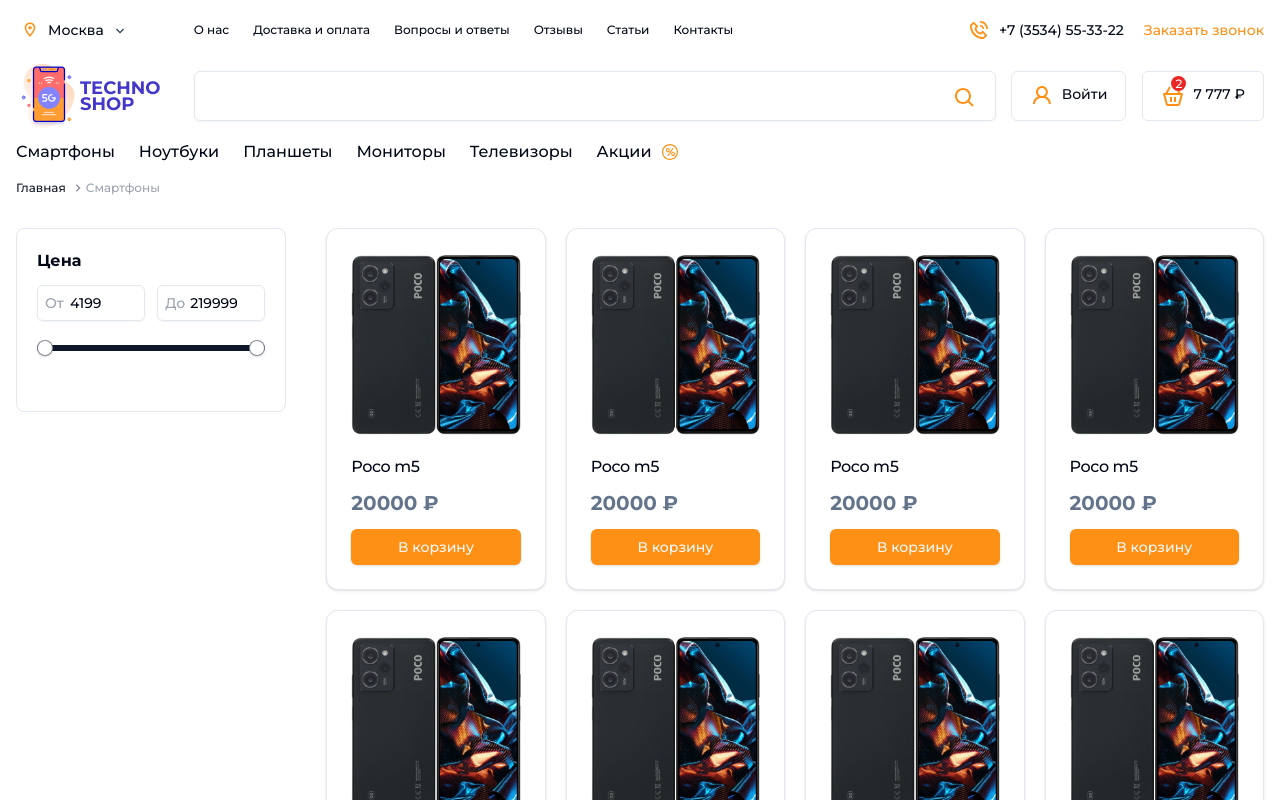
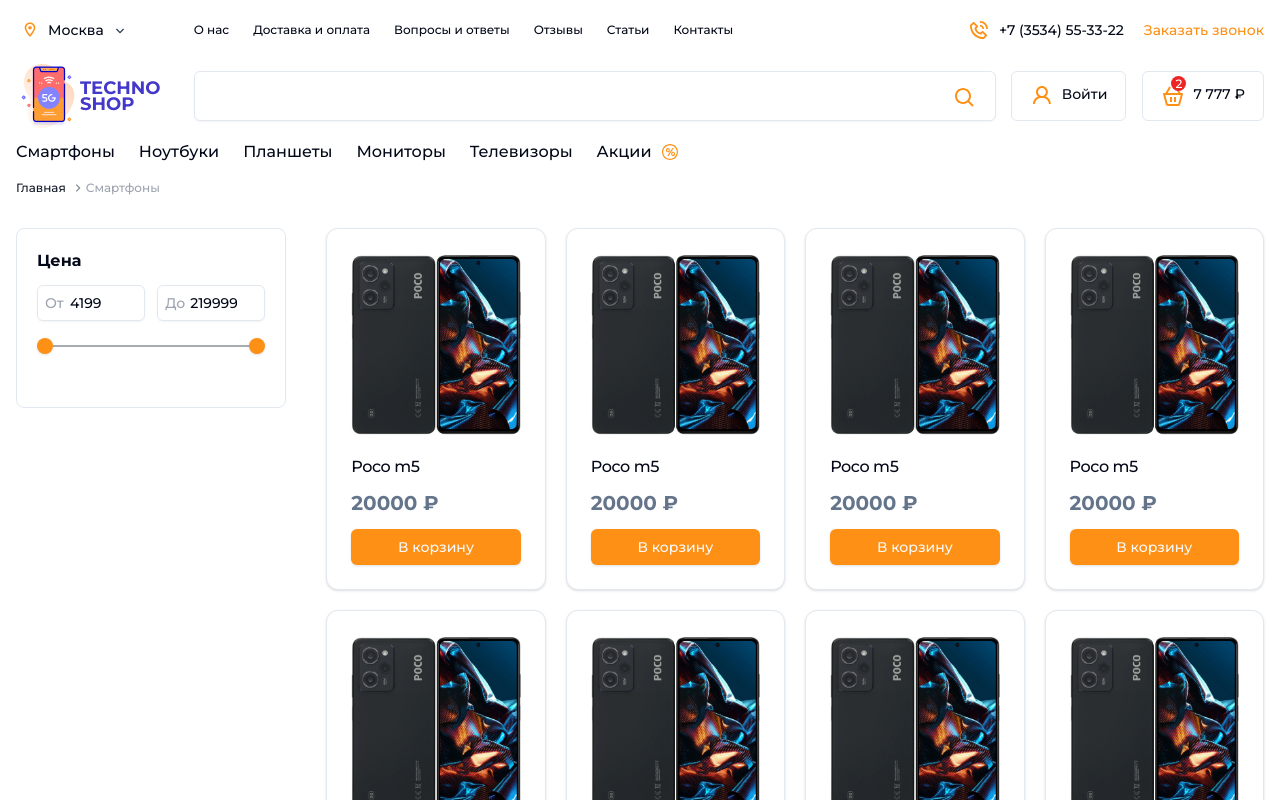
Before and after one commit to Dmitriifd/react-techno-shop, a React (Vite) app: page /smartphones in a window 1280 px wide. Shown: the top 800 px of the page. Built offline with nearby package versions, Linux system fonts and the light colour scheme.

Commit message:
style: поменял цвета в range слайдере

```diff
--- a/src/components/ui/slider.tsx
+++ b/src/components/ui/slider.tsx
@@ -11,11 +11,11 @@
     ref={ref}
     className={cn('relative flex w-full touch-none select-none items-center', className)}
     {...props}>
-    <SliderPrimitive.Track className="relative h-1.5 w-full grow overflow-hidden rounded-full bg-primary/20">
-      <SliderPrimitive.Range className="absolute h-full bg-primary" />
+    <SliderPrimitive.Track className="relative h-[2px] w-full grow overflow-hidden rounded-full bg-primary/20">
+      <SliderPrimitive.Range className="absolute h-full bg-primary/20" />
     </SliderPrimitive.Track>
-    <SliderPrimitive.Thumb className="block h-4 w-4 rounded-full border border-primary/50 bg-background shadow transition-colors focus-visible:outline-none focus-visible:ring-1 focus-visible:ring-ring disabled:pointer-events-none disabled:opacity-50" />
-    <SliderPrimitive.Thumb className="block h-4 w-4 rounded-full border border-primary/50 bg-background shadow transition-colors focus-visible:outline-none focus-visible:ring-1 focus-visible:ring-ring disabled:pointer-events-none disabled:opacity-50" />
+    <SliderPrimitive.Thumb className="block h-4 w-4 rounded-full  bg-accent-base shadow transition-colors focus-visible:outline-none focus-visible:ring-1 focus-visible:ring-ring disabled:pointer-events-none disabled:opacity-50" />
+    <SliderPrimitive.Thumb className="block h-4 w-4 rounded-full bg-accent-base shadow transition-colors focus-visible:outline-none focus-visible:ring-1 focus-visible:ring-ring disabled:pointer-events-none disabled:opacity-50" />
   </SliderPrimitive.Root>
 ));
 Slider.displayName = SliderPrimitive.Root.displayName;
```
